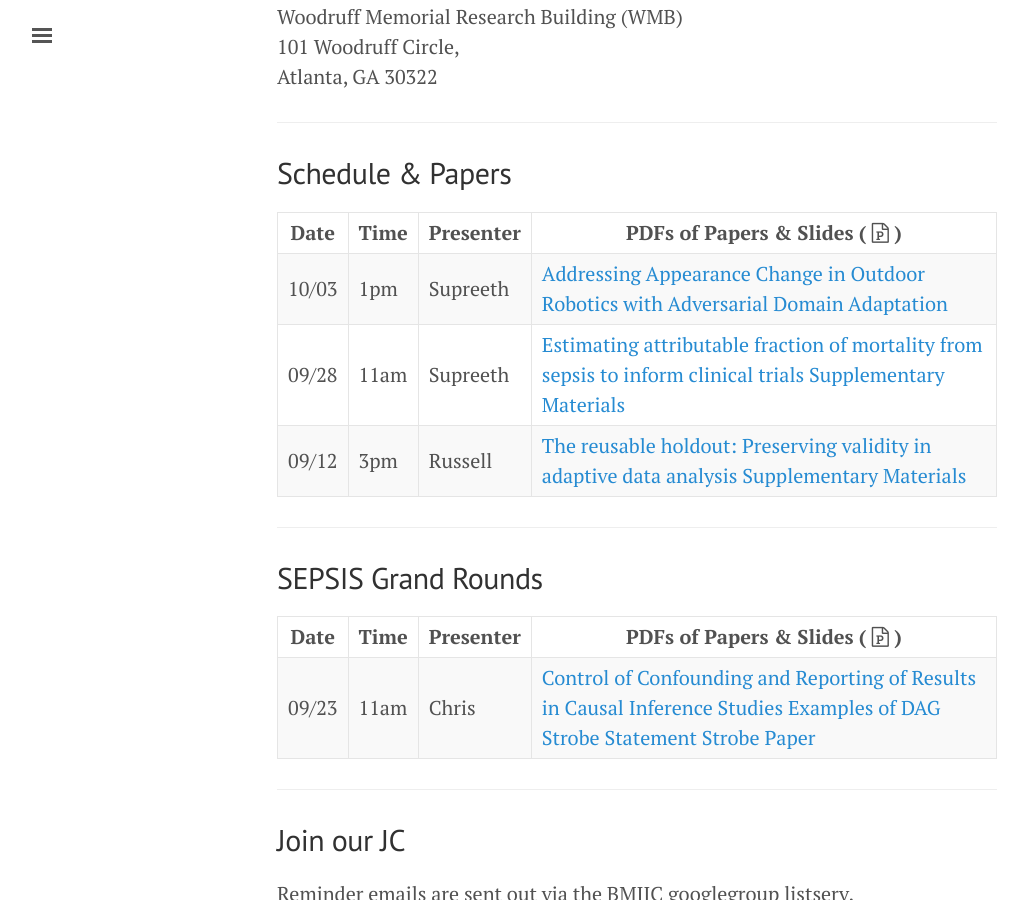
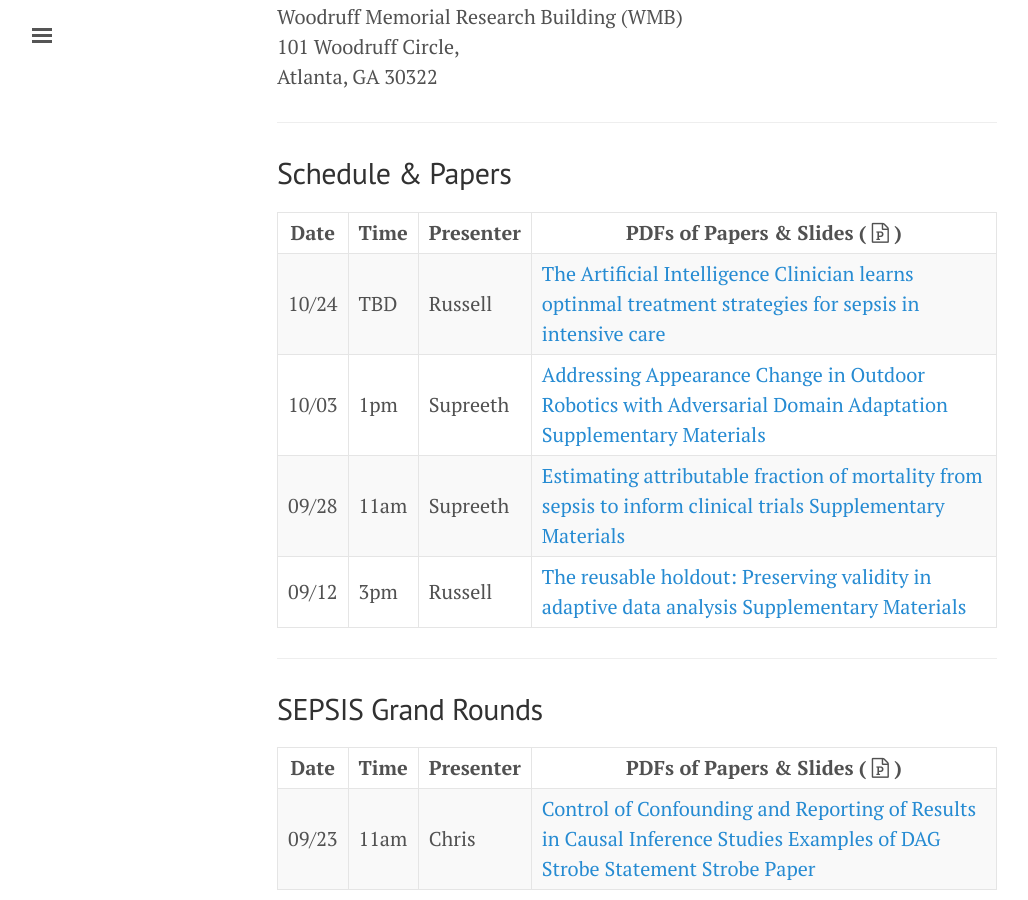
Before and after one commit to NematiLab/bmijc, a Jekyll site: the page built from index.md, in a window 1280 px wide and 900 px high, scrolled down 527 px. Shown: the whole window, without its empty margins (3-1031 px from the left). Built offline with Jekyll 4.4.1, drawn with Linux system fonts in a browser that asks for light colours; nearby versions of some CDN libraries.

Commit message:
Updated for Journal Club on 10-24-18

```diff
--- a/index.md
+++ b/index.md
@@ -31,7 +31,8 @@ Atlanta, GA 30322
 
 Date | Time    | Presenter | PDFs of Papers & Slides ( <i class='fa fa-file-powerpoint-o'></i> )
 --- | --- | --- | ---
-10/03 | 1pm | Supreeth | [Addressing Appearance Change in Outdoor Robotics with Adversarial Domain Adaptation]({{ site.baseurl }}/assets/tbd_paper.pdf){:target="_blank"}
+10/24 | TBD | Russell | [The Artificial Intelligence Clinician learns optinmal treatment strategies for sepsis in intensive care]({{ site.baseurl }}/assets/102418_paper.pdf){:target="_blank"}
+10/03 | 1pm | Supreeth | [Addressing Appearance Change in Outdoor Robotics with Adversarial Domain Adaptation]({{ site.baseurl }}/assets/tbd_paper.pdf){:target="_blank"} [Supplementary Materials]({{ site.baseurl }}/assets/102418_supplement.pdf){:target="_blank"}
 09/28 | 11am | Supreeth | [Estimating attributable fraction of mortality from sepsis to inform clinical trials]({{ site.baseurl }}/assets/092818_paper.pdf){:target="_blank"} [Supplementary Materials]({{ site.baseurl }}/assets/092818_supplement.pdf){:target="_blank"}
 09/12 | 3pm | Russell | [The reusable holdout: Preserving validity in adaptive data analysis]({{ site.baseurl }}/assets/091218_paper.pdf){:target="_blank"} [Supplementary Materials]({{ site.baseurl }}/assets/091218_supplement.pdf){:target="_blank"}
 
```
Also changed, not shown: 3 other files.
